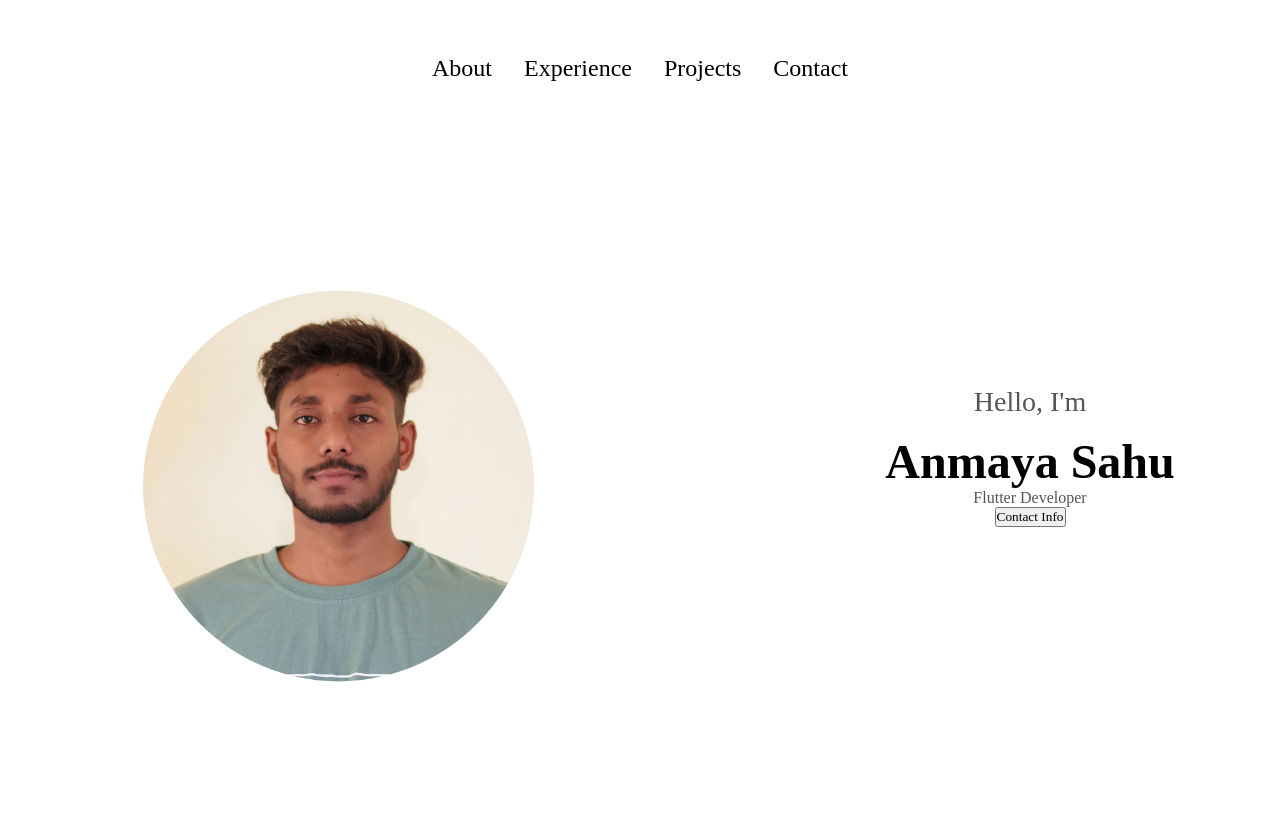
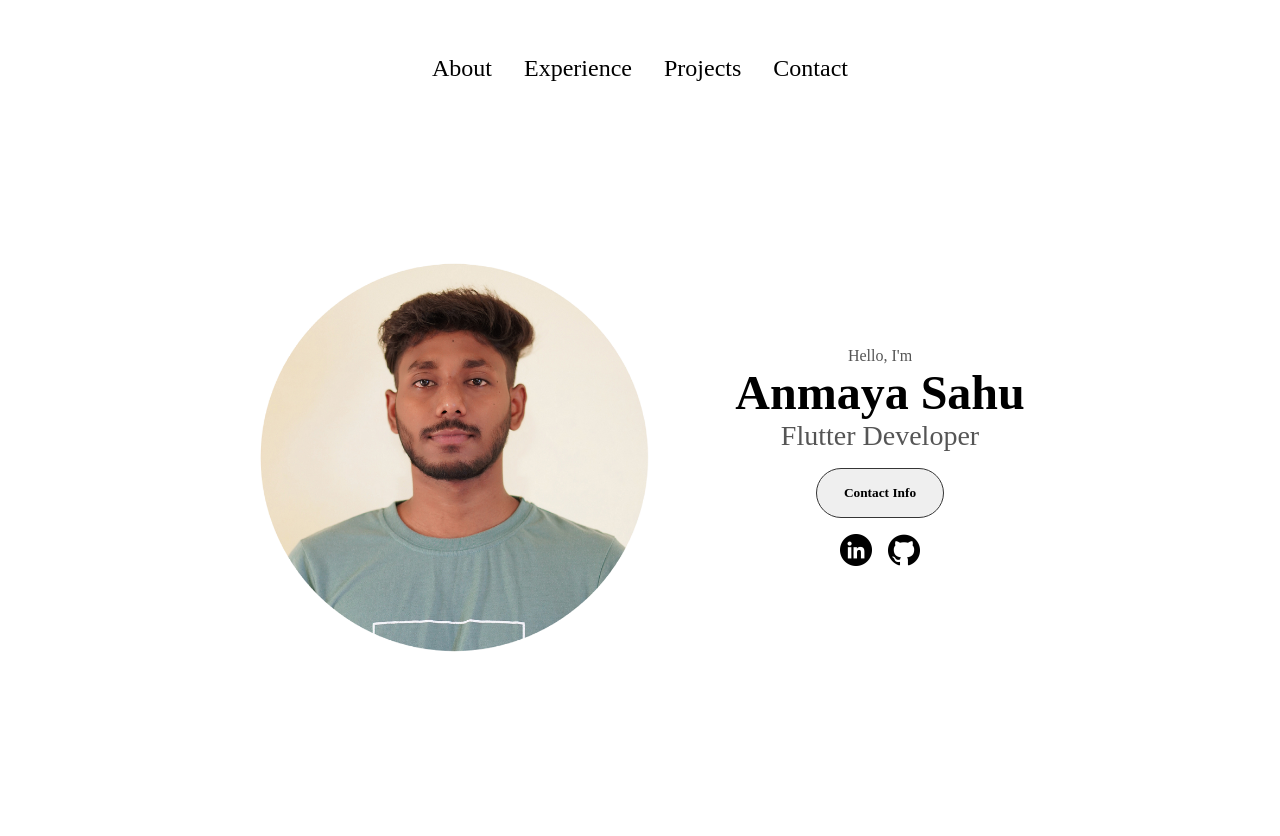
Before and after one commit to anmaya/anmaya.github.io, a plain HTML site: page index.html in a window 1280 px wide. After the commit the page ends 800 px from the top, so only its background shows below. Drawn offline with Linux system fonts and the light colour scheme.

Commit message:
Profile done

```diff
--- a/index.html
+++ b/index.html
@@ -19,7 +19,7 @@
     </nav>
     <section id="profile">
         <div id="profile-pic-container">
-            <img src="assets/wq1.png" alt="Anmaya Profile Picture">
+            <img src="assets/Pic.png" alt="Anmaya Profile Picture">
 
         </div>
         <div class="section__text">
@@ -27,10 +27,22 @@
             <h1 class="title">Anmaya Sahu</h1>
             <p class="section__text__p2">Flutter Developer</p>
             <div class="btn-container">
-                <button>Contact Info</button>
+                <button class="btn btn-color" onclick="location.href='./#contact'">Contact Info</button>
+            </div>
+            <div id="social-container">
+                <img src="./assets/linkedin.png" alt="My LinkedIn Profile"
+                class="icon" onclick="location.href='https://www.linkedin.com/in/anmayasahu56'">
+                <img src="./assets/github.png" alt="My GitHub Profile"
+                class="icon" onclick="location.href='https://github.com/anmaya'">
+
             </div>
         </div>
     </section>
+
+<section id="about">
+
+</section>
+
     <script src="script.js"></script>
 </body>
 </html>
--- a/style.css
+++ b/style.css
@@ -1,5 +1,5 @@
-/* General */
-* {
+ /* General */
+ * {
     margin: 0;
     padding: 0;
     box-sizing: border-box;
@@ -71,8 +71,8 @@ a:hover{
 }
 #profile-pic-container{
     display: flex;
-    height: 700px;
-    width: 700px;
+    height: 400px;
+    width: 400px;
     margin: auto 0;
 }
 .section__text{
@@ -85,7 +85,7 @@ a:hover{
 .section__text__p1{
     text-align: center;
 }
-.section__text__p1{
+.section__text__p2{
     font-size: 1.75rem;
     margin-bottom: 1rem;
 }
@@ -94,3 +94,47 @@ a:hover{
     font-size: 3rem;
     text-align: center;
 }
+
+#social-container
+{
+    display: flex;
+    justify-content: center;
+    margin-top: 1rem;
+    gap: 1rem;
+}
+
+/* Icon */
+.icon{
+    cursor: pointer;
+    height: 2rem;
+
+}
+
+/* BUTTON */
+
+
+.btn-container{
+    display: flex;
+    justify-content: center;
+    gap: rem;
+
+}
+
+.btn{
+    font-weight: 600;
+    transition: all 300ms ease;
+    padding: 1rem;
+    width: 8rem;
+    border-radius: 2rem;
+
+}
+
+.btn-color{
+border:rgb(53, 53, 53) 0.1rem solid;
+
+}
+.btn-color:hover{
+    cursor: pointer;
+    background:rgb(0, 0, 0) ;
+    color: white;
+    }
```
Also changed, not shown: assets/Pic.png (added), assets/arrow.png (added), assets/checkmark.png (added), assets/education.png (added), assets/email.png (added), assets/experience.png (added), assets/github.png (added), assets/linkedin.png (added), assets/wq1.png (deleted).
